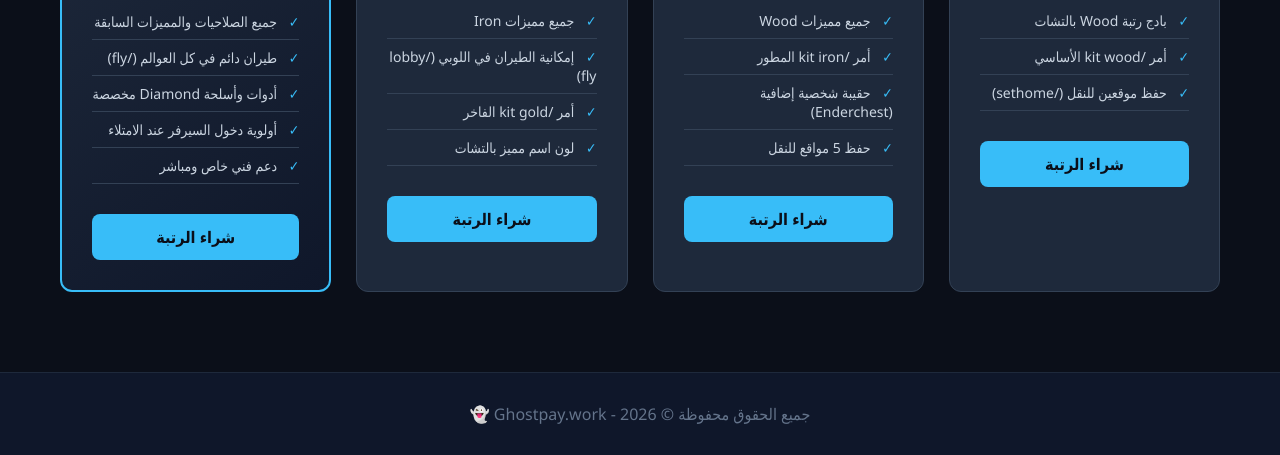
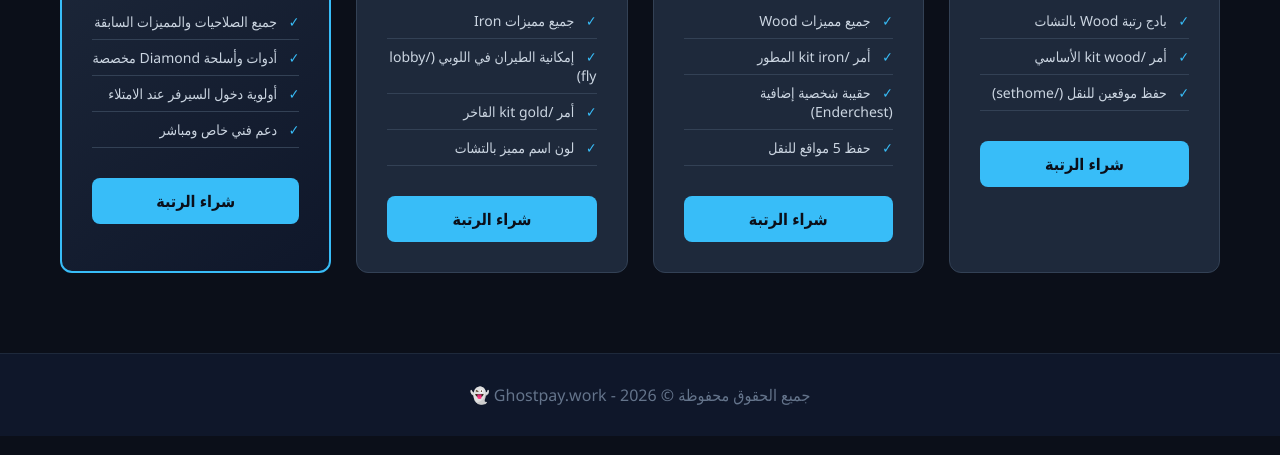
Before and after one commit to azozyi251-commits/ghostpay, a website: page index.html in a window 1280 px wide. Shown: the part 598-1053 px from the top of the page. Drawn offline with Linux system fonts and the light colour scheme.

Commit message:
Remove feature about permanent flight in all worlds

```diff
--- a/index.html
+++ b/index.html
@@ -214,7 +214,6 @@
                 <div class="price">60$ <span>/ دائمة</span></div>
                 <ul class="features">
                     <li>جميع الصلاحيات والمميزات السابقة</li>
-                    <li>طيران دائم في كل العوالم (/fly)</li>
                     <li>أدوات وأسلحة Diamond مخصصة</li>
                     <li>أولوية دخول السيرفر عند الامتلاء</li>
                     <li>دعم فني خاص ومباشر</li>
```
